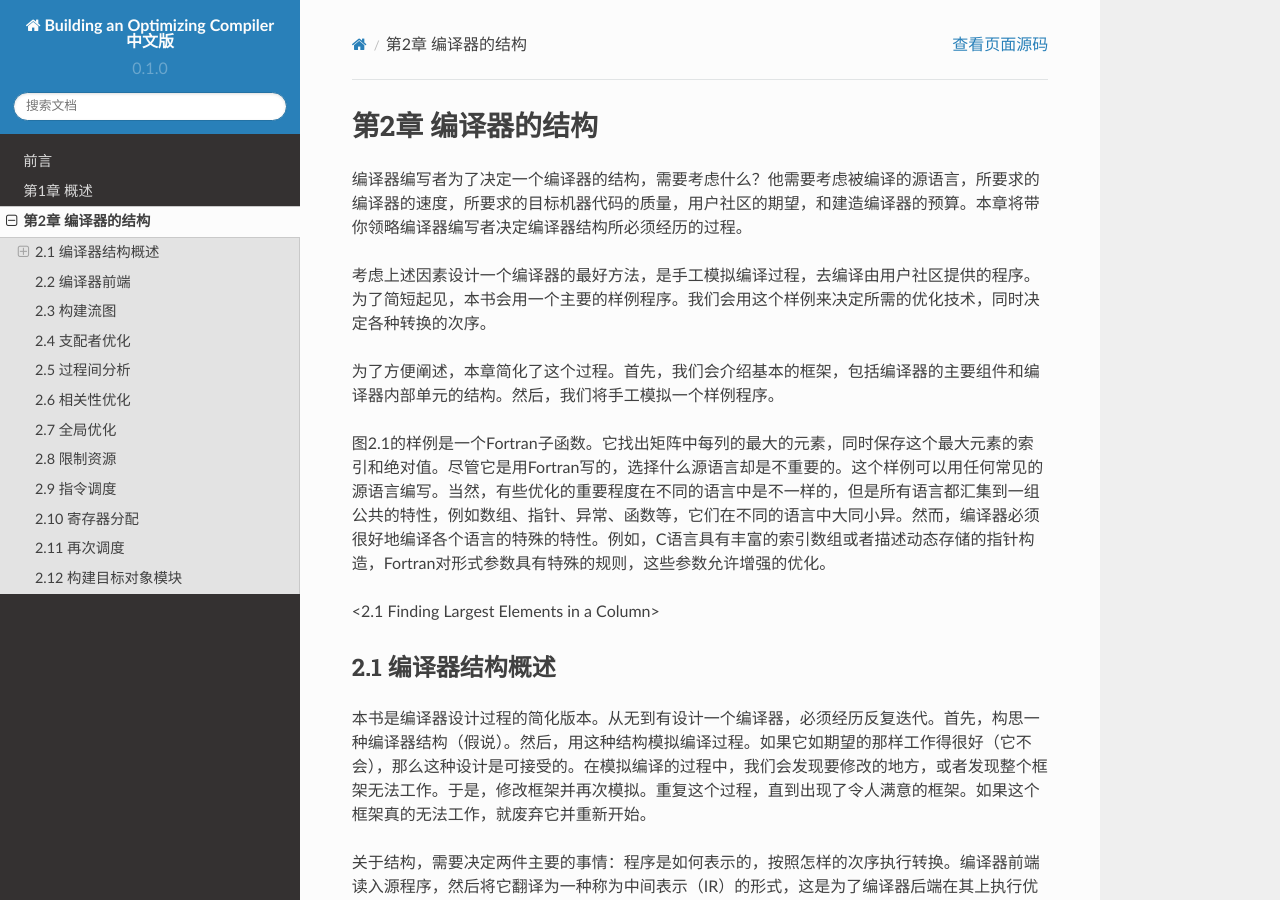
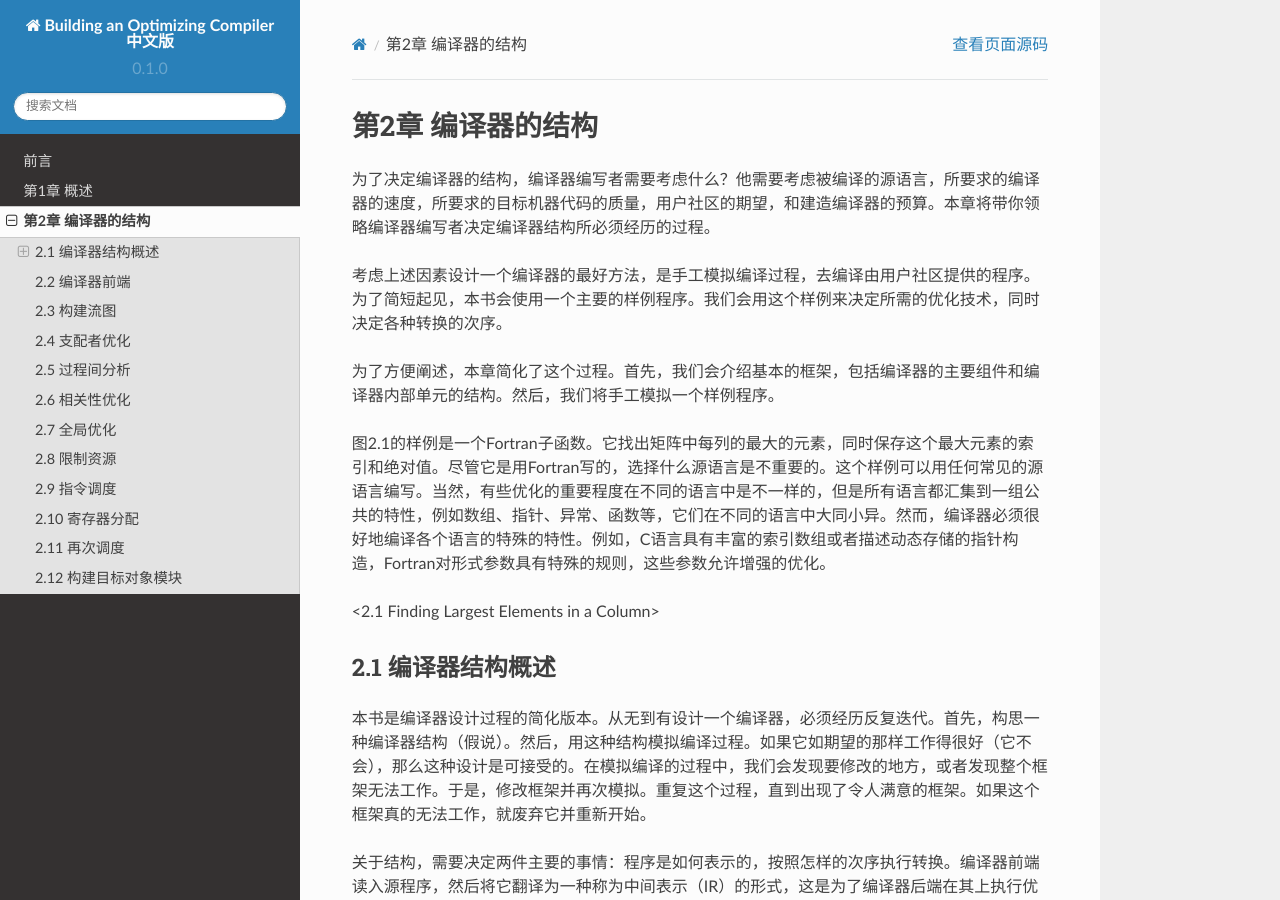
Before and after one commit to Jason2013/boc-chinese-text, a Sphinx documentation site: the page built from docs/source/chapter02.rst, in a window 1280 px wide and 900 px high. Built offline with Sphinx 7.4.7 and the Read the Docs theme 2.0.0, drawn with Linux system fonts in a browser that asks for light colours; some of the changed text lies outside the part shown.

Commit message:
Adjust some sentences for chapter 2

```diff
--- a/docs/source/chapter02.rst
+++ b/docs/source/chapter02.rst
@@ -1,13 +1,13 @@
 第2章 编译器的结构
 ##################
 
-编译器编写者为了决定一个编译器的结构，需要考虑什么？他需要考虑被编译的源语言，所要求的编译器的速度，所要求的目标机器代码的质量，用户社区的期望，和建造编译器的预算。本章将带你领略编译器编写者决定编译器结构所必须经历的过程。
+为了决定编译器的结构，编译器编写者需要考虑什么？他需要考虑被编译的源语言，所要求的编译器的速度，所要求的目标机器代码的质量，用户社区的期望，和建造编译器的预算。本章将带你领略编译器编写者决定编译器结构所必须经历的过程。
 
-考虑上述因素设计一个编译器的最好方法，是手工模拟编译过程，去编译由用户社区提供的程序。为了简短起见，本书会用一个主要的样例程序。我们会用这个样例来决定所需的优化技术，同时决定各种转换的次序。
+考虑上述因素设计一个编译器的最好方法，是手工模拟编译过程，去编译由用户社区提供的程序。为了简短起见，本书会使用一个主要的样例程序。我们会用这个样例来决定所需的优化技术，同时决定各种转换的次序。
 
 为了方便阐述，本章简化了这个过程。首先，我们会介绍基本的框架，包括编译器的主要组件和编译器内部单元的结构。然后，我们将手工模拟一个样例程序。
 
-图2.1的样例是一个Fortran子函数。它找出矩阵中每列的最大的元素，同时保存这个最大元素的索引和绝对值。尽管它是用Fortran写的，选择什么源语言却是不重要的。这个样例可以用任何常见的源语言编写。当然，有些优化的重要程度在不同的语言中是不一样的，但是所有语言都汇集到一组公共的特性，例如数组、指针、异常、函数等，它们在不同的语言中大同小异。然而，编译器必须很好地编译各个语言的特殊的特性。例如，C语言具有丰富的索引数组或者描述动态存储的指针构造，Fortran对形式参数具有特殊的规则，这些参数允许增强的优化。
+图2.1的样例是一个Fortran子函数。它找出矩阵中每列的最大的元素，同时保存这个最大元素的索引和绝对值。尽管它是用Fortran写的，选择什么源语言是不重要的。这个样例可以用任何常见的源语言编写。当然，有些优化的重要程度在不同的语言中是不一样的，但是所有语言都汇集到一组公共的特性，例如数组、指针、异常、函数等，它们在不同的语言中大同小异。然而，编译器必须很好地编译各个语言的特殊的特性。例如，C语言具有丰富的索引数组或者描述动态存储的指针构造，Fortran对形式参数具有特殊的规则，这些参数允许增强的优化。
 
 <2.1 Finding Largest Elements in a Column>
 
@@ -64,6 +64,7 @@ COMPASS编译器引擎的经验告诉我们，一个操作计算得到的值必
 现在，源程序被建模为一个有向图，其中的节点是block。如果存在一条可能的从第一个block到第二个block的路径，这两个block之间就有一条有向的边。一个唯一的节点称为Entry，代表源程序的入口点。在图中，入口节点没有前驱节点。类似地，一个唯一的节点称为Exit，代表源程序的出口点，这个节点没有后继节点。在图2.3中，入口节点是B0，出口节点是B5。
 
 <2.2 Operation Codes Used In Examples>
+
 <2.3 Example Flow Graph>
 
 源程序的执行被建模为穿越图的一条路径。这条路径从入口节点开始，到出口节点终止。按照路径上节点的出现次序，路径中的每个节点内的计算得到执行。事实上，路径中的下一个节点是由节点中的计算决定的。在图2.3中，一条可能的路径是B0，B1，B2，B4，B1，B3，B4，B5。这条执行路径意味着，执行B0内的所有计算，然后B1内的所有计算，然后B2，等等。注意，B1和B4内的计算被执行了两次。
@@ -261,6 +262,7 @@ fetch节点区分地址和值。这个编译器作了一个统一的关于表达
 对两个循环都作了强度减弱之后，编译器得到了图2.15中的流图。
 
 <Figure 2.14 Header Block after Optimization>
+
 <Figure 2.15 After Strength-Reducing Outer Loop>
 
 检查流图，这个时刻正好。编译器已经创建了流图，简化了表达式，删除了大部分冗余表达式，应用了强度减弱，并执行了表达式整形。除了为强度减弱插入了一些专用的代码，没有移动任何表达式。代码移动将把代码移出循环。
@@ -331,6 +333,7 @@ CPYS指令，接受两个操作数，产生一个浮点值，它结合了一个
 * Spilling：限制资源phase会考虑寄存器压力超过物理寄存器数目的每个点。它会考虑包含那个点的每个封闭的循环，寻找一个临时变量，它在循环里面没有被使用，但是在后面被使用了（换句话说，它存放了一个跨越整个循环的值）。取一个对最外层循环具有以上属性的临时变量，在循环之前把它存储到内存，在循环之后在把它加载（reload）回来（在必要的地方）。这样，在循环内部的所有区域，寄存器压力减小1。如果没有这样的跨越循环的临时变量，就选择一个在那个点所在block没有被使用的临时变量。如果不存在这样的临时变量，就选择一个在这个block中被使用或定义的临时变量。这整个过程会被反复执行，直到在函数中的任何位置，寄存器压力都已经被减小到可用寄存器的数目以下。
 
 <Figure 2.18 After Code Lowering>
+
 <Figure 2.19 Computing Right Number of Names>
 
 为了计算寄存器压力，编译器需要知道在流图的每个点，有哪些以后将被用到的临时变量，换句话说，程序中每个点的活跃的临时变量的集合。为了方便说明，每个临时变量活跃的点的集合被表示为一系列以两个数字表示的间隔，这些数字关联着图2.18中的每条指令。如果一个临时变量在间隔的第一条指令的开始处是活跃的，我们就用一个闭合的中括号表示它。如果它在一条指令的中间变得活跃了，我们就用一个开放得小括号表示它。图2.20显示了每个寄存器活跃的指令范围。
@@ -416,6 +419,7 @@ CPYS指令，接受两个操作数，产生一个浮点值，它结合了一个
 在临时变量的生命时间信息被计算出来之后，编译器用图着色算法处理在一些block的开始处活跃的临时变量，或者处理直接被分派物理寄存器的临时变量。被分派物理寄存器的临时变量是被预先分配的；然而，此处必须考虑它们以避免任何意外的分派。物理寄存器会被命名为$0、$1等。注意形式参数对应的临时变量被分派到由目标机器的调用标准指定的物理寄存器。图2.25列出了被全局分派的寄存器，连同寄存器的类别。在这个例子中，所有需要的寄存器被称为scratch寄存器，这意味着，如果寄存器在函数中被使用了，就不需要保存和恢复寄存器中的值。
 
 <Figure 2.24 Live Ranges after Scheduling>
+
 <Figure 2.25 Global Register Assignments>
 
 在所有block开始处活跃的寄存器被分配之后，我们可以分配只在单个block内部活跃的符号化寄存器。在这个小的样例中，只有几个。在实际的程序中，这些寄存器的数目比全局活跃寄存器的大得多。图2.26列出了这些局部寄存器。寄存器会尽可能地被重用，因为编译器希望最小化所用寄存器的数目。这避免了使用非scratch寄存器的必要性，否则就需要在函数开头插入store操作以保存它的值，在结尾插入load操作以恢复它的值。
@@ -423,6 +427,7 @@ CPYS指令，接受两个操作数，产生一个浮点值，它结合了一个
 图2.27给出了结果汇编代码。所有临时变量都已经被替换为寄存器了。没有插入spill指令，因此指令序列没有改变。
 
 <Figure 2.26 Local Register Assignments>
+
 <Figure 2.27 Code after Register Allocation>
 
 2.11 再次调度
```
